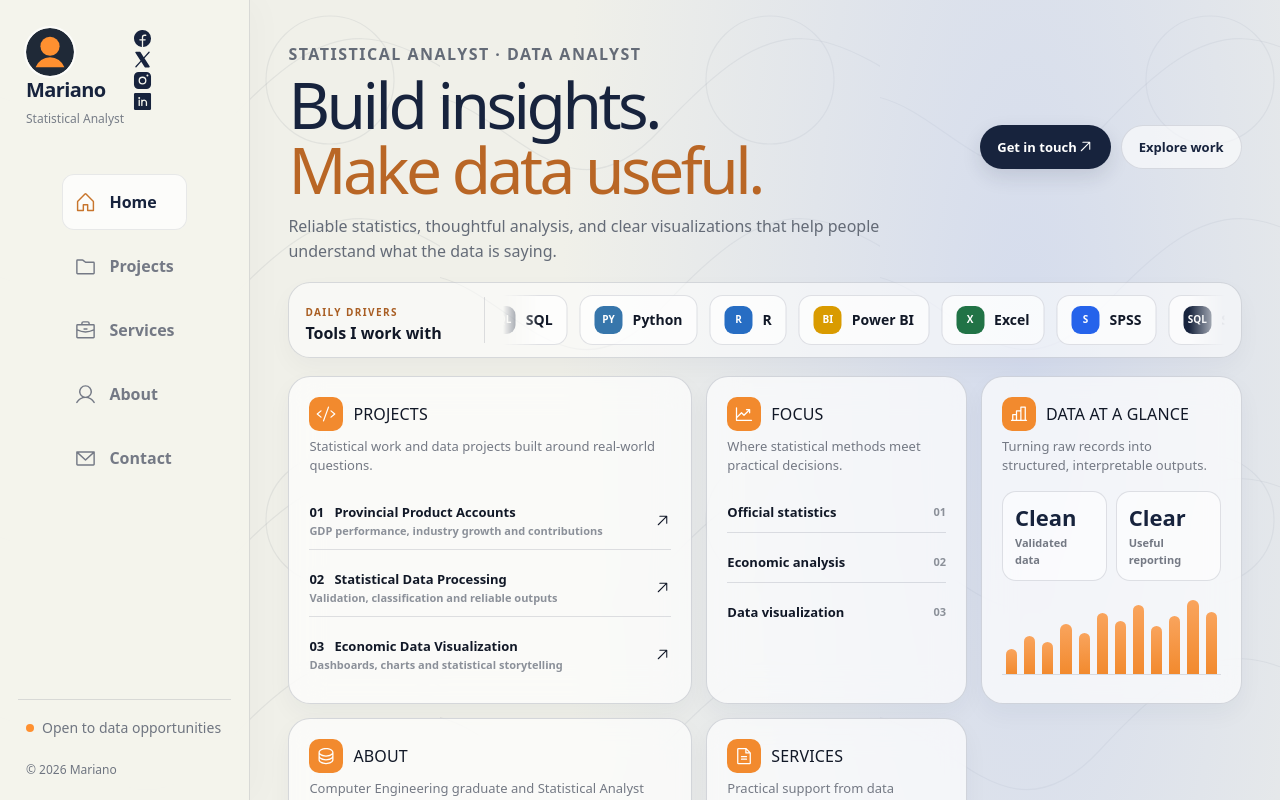
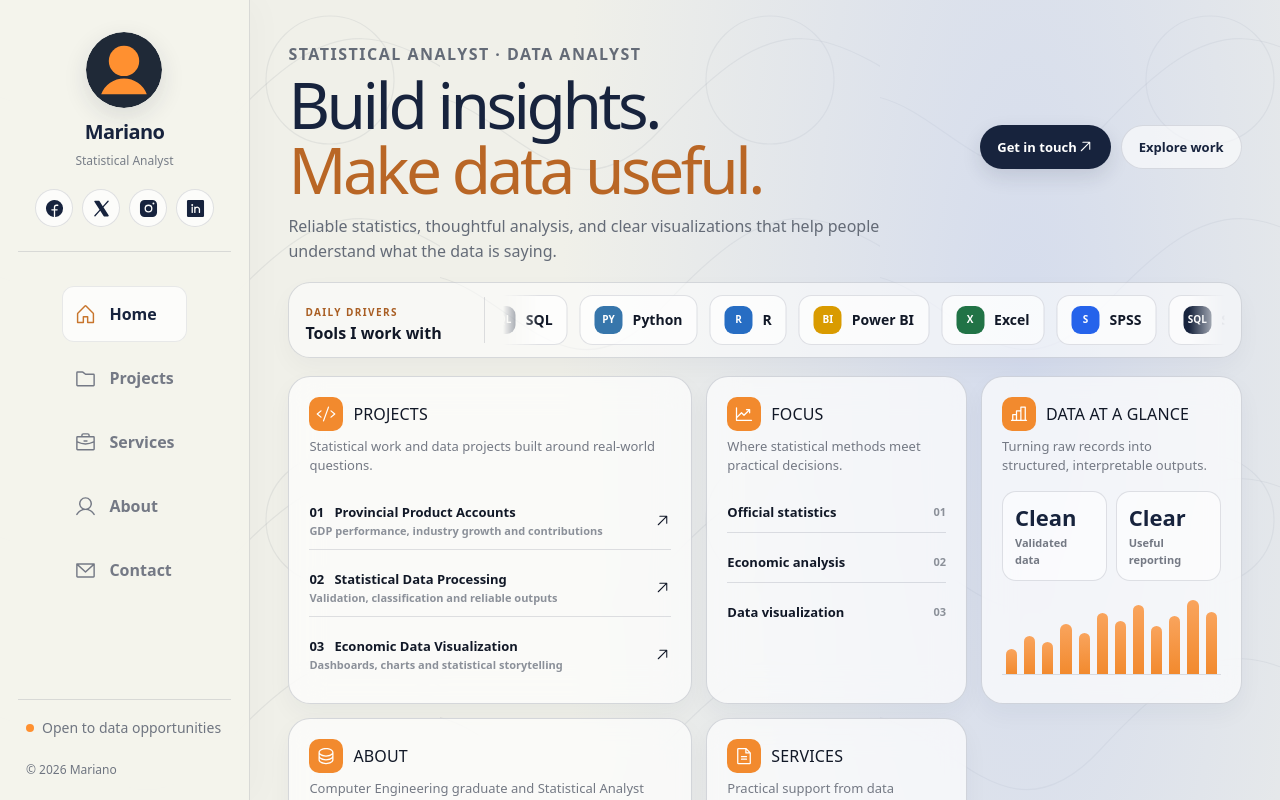
Before and after one commit to marianodags/My-Portfolio, a React (Vite) app: page / in a window 1280 px wide. Shown: the top 800 px of the page. Built offline with nearby package versions, Linux system fonts and the light colour scheme.

Commit message:
Style profile social media icons

```diff
--- a/src/index.css
+++ b/src/index.css
@@ -102,3 +102,12 @@ main{min-width:0}
 .card-grid .portfolio-card:first-child{grid-column:span 2}
 #services .card-grid{grid-template-columns:repeat(2,minmax(0,1fr))}
 @media(max-width:620px){.card-grid .portfolio-card:first-child{grid-column:span 1}#services .card-grid{grid-template-columns:1fr}}
+
+.profile-block{display:flex;flex-direction:column;align-items:center;margin:0 0 34px;padding:4px 0 24px;border-bottom:1px solid var(--line)}
+.profile-block .brand-link{display:flex;flex-direction:column;text-align:center;gap:10px;margin:0;padding:0;color:var(--ink)}
+.profile-block .brand-link img{width:76px;height:76px;box-shadow:0 8px 24px rgba(23,35,61,.12)}
+.profile-socials{display:flex;align-items:center;justify-content:center;gap:9px;margin-top:17px}
+.social-icon-link{display:inline-flex;width:38px;height:38px;align-items:center;justify-content:center;border:1px solid var(--line);border-radius:50%;background:rgba(255,255,255,.68);color:var(--ink);transition:background .2s ease,color .2s ease,border-color .2s ease,transform .2s ease}
+.social-icon-link:hover{background:var(--orange);border-color:var(--orange);color:#fff;transform:translateY(-2px)}
+.social-icon-link:focus-visible{outline:3px solid var(--orange);outline-offset:3px}
+@media(max-width:1023px){.profile-block{display:none}}
```
